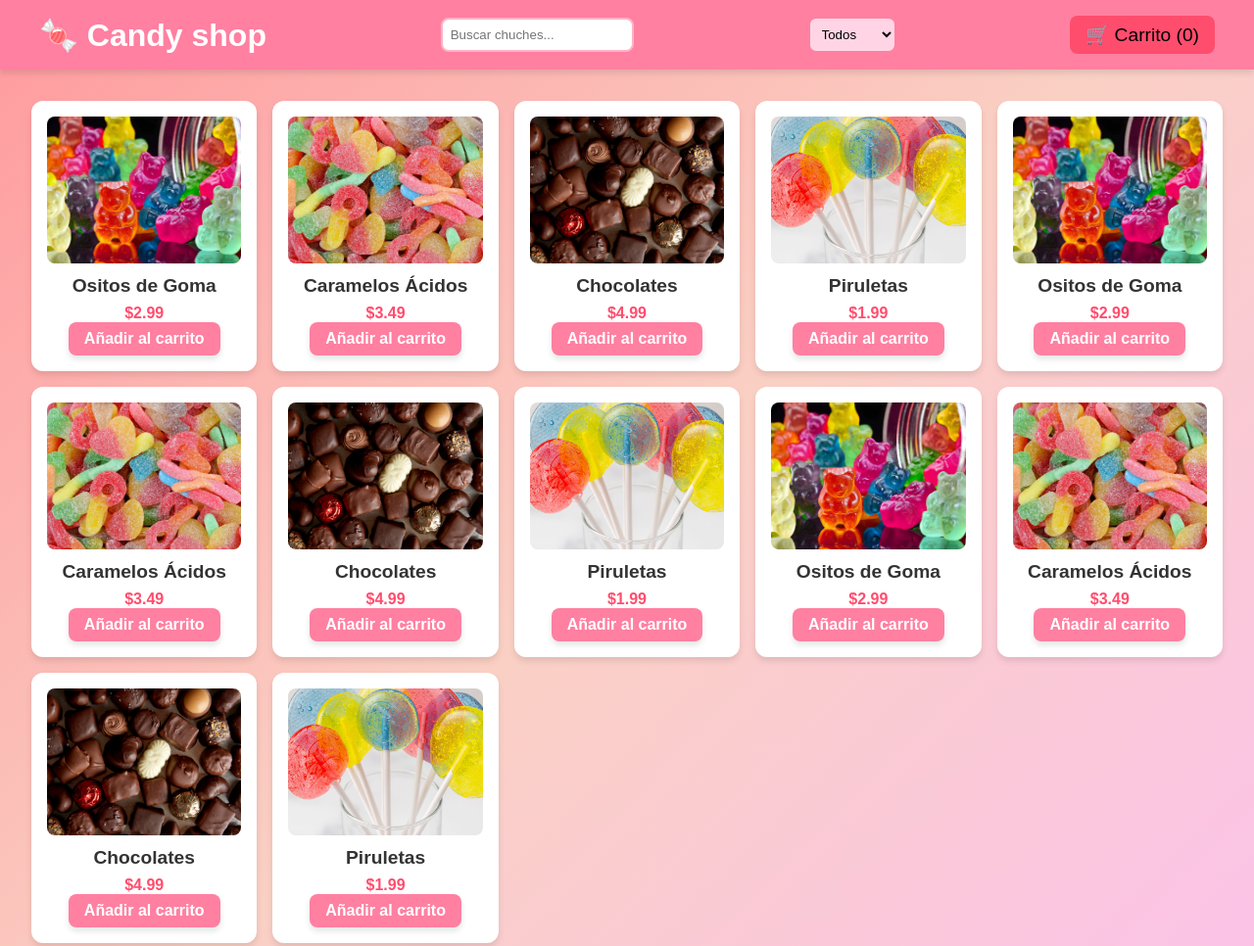
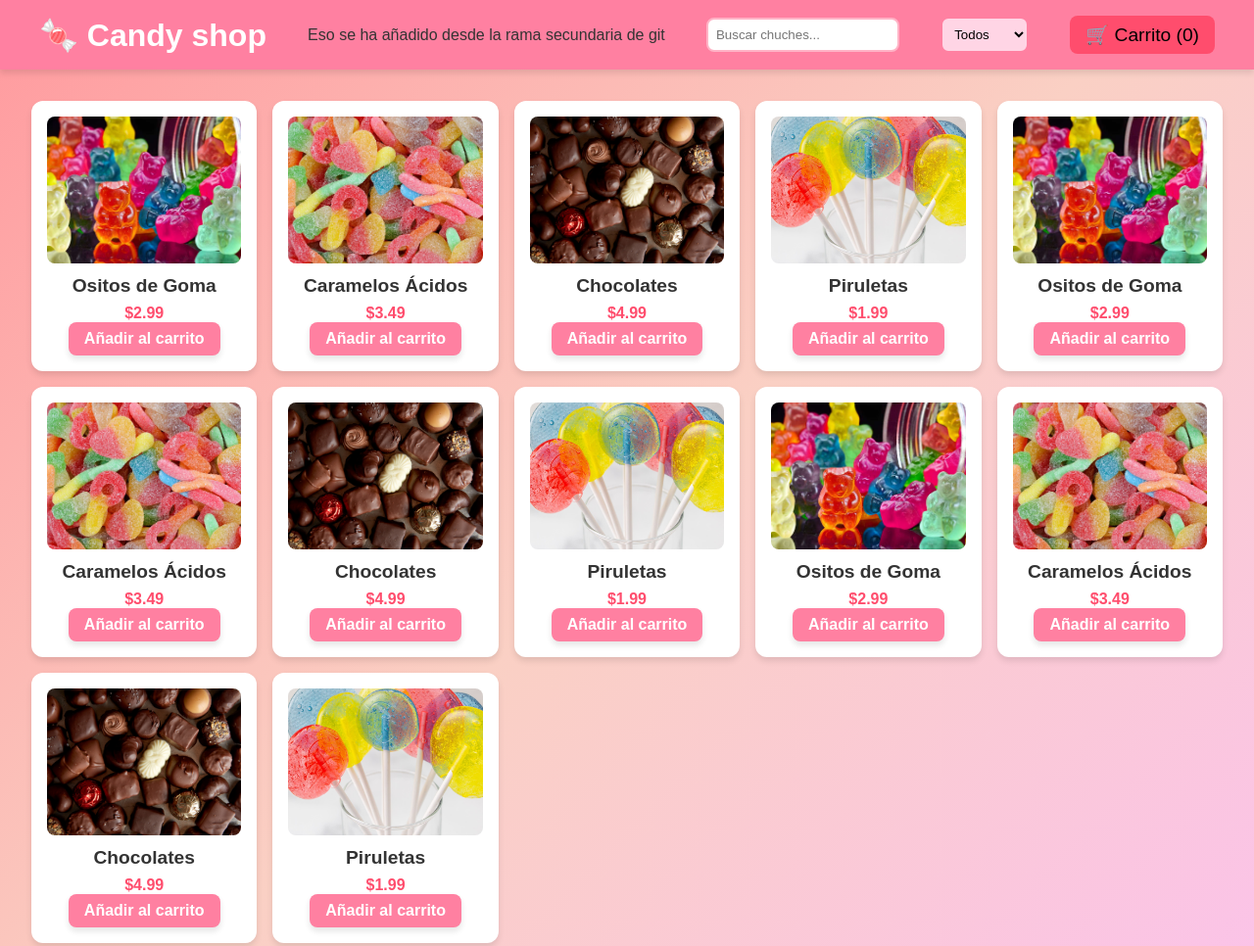
Before and after one commit to Naiare/proyectoDespliegue, a plain HTML site: page index.html in a window 1280 px wide. Shown: the top 966 px of the page at 98% size. Drawn offline with Linux system fonts and the light colour scheme.

Commit message:
Commit desde la rama secundaria

```diff
--- a/index.html
+++ b/index.html
@@ -10,6 +10,7 @@
     <header>
         <nav>
             <h1 class="logo">🍬 Candy shop</h1>
+            <p>Eso se ha añadido desde la rama secundaria de git</p>
             <input type="text" id="search" placeholder="Buscar chuches...">
             <select id="filter">
                 <option value="all">Todos</option>
```
